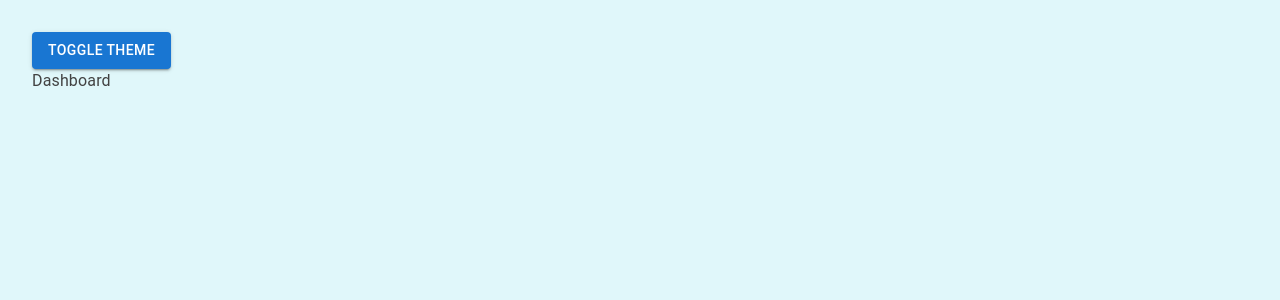
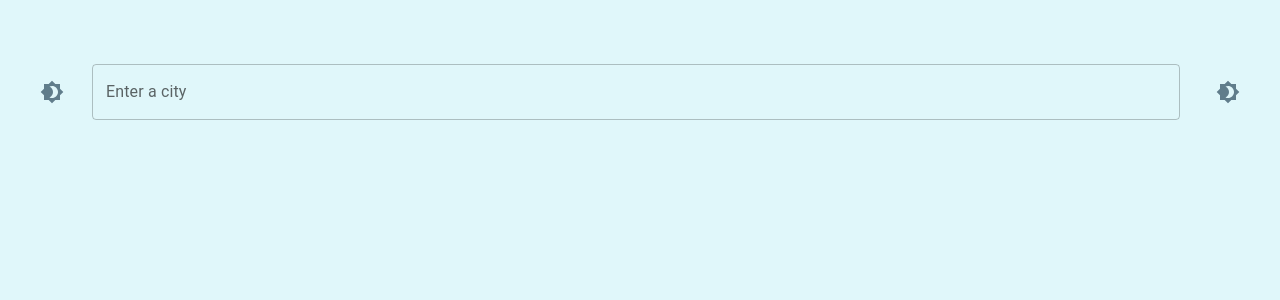
Before and after one commit to binaryarchivist/weather-dashboard, a React (Create React App) app: page / in a window 1280 px wide. Shown: the top 300 px of the page. Built offline with nearby package versions, Linux system fonts and the light colour scheme.

Commit message:
wip: Fetch basic Weather information .

```diff
--- a/src/components/card/Card.tsx
+++ b/src/components/card/Card.tsx
@@ -1,7 +1,8 @@
 import React from 'react';
+import { Box } from '@mui/material';
 
 const Card: React.FC = () => {
-  return <div>Card</div>;
+  return <Box></Box>;
 };
 
 export default Card;
--- a/src/components/search/Search.tsx
+++ b/src/components/search/Search.tsx
@@ -1,7 +1,38 @@
-import React from 'react';
+import React, { useCallback, useState } from 'react';
+import { TextField, Box } from '@mui/material';
+import { ISearchProps } from './Search.types';
 
-const Search: React.FC = () => {
-  return <div>Search</div>;
+const SearchBar: React.FC<ISearchProps> = ({ onSearch }) => {
+  const [city, setCity] = useState<string>('');
+
+  const handleSearch = useCallback(() => {
+    if (city) {
+      onSearch(city);
+    }
+  }, [city, onSearch]);
+
+  const handleKeyPress = useCallback(
+    (event: React.KeyboardEvent) => {
+      if (event.key === 'Enter' && city) {
+        handleSearch();
+      }
+    },
+    [handleSearch, city],
+  );
+
+  return (
+    <Box display="flex" justifyContent="center" my={4}>
+      <TextField
+        label="Enter a city"
+        variant="outlined"
+        value={city}
+        onChange={(e) => setCity(e.target.value)}
+        onKeyPress={handleKeyPress}
+        fullWidth
+        sx={{ width: '100%', mr: 1 }}
+      />
+    </Box>
+  );
 };
 
-export default Search;
+export default SearchBar;
--- /dev/null
+++ b/src/components/search/Search.types.ts
@@ -0,0 +1,3 @@
+export interface ISearchProps {
+  onSearch: (city: string) => void;
+}
--- a/src/components/toggle/Toggle.tsx
+++ b/src/components/toggle/Toggle.tsx
@@ -1,14 +1,25 @@
 import React from 'react';
-import Button from '@mui/material/Button';
+import { IconButton } from '@mui/material';
+import DarkIcon from '@mui/icons-material/Brightness7';
+import LightIcon from '@mui/icons-material/Brightness4';
 import { useAppTheme } from '../../context/theme/ThemeContext';
+import { styled } from '@mui/material/styles';
+
+const StyledIconButton = styled(IconButton)(({ theme }) => ({
+  transition: 'transform 0.3s ease-in-out, color 0.3s ease-in-out',
+  color: theme.palette.mode === 'dark' ? '#ffb74d' : '#607d8b',
+  '&:hover': {
+    transform: 'rotate(180deg)',
+  },
+}));
 
 const ThemeToggle: React.FC = () => {
-  const { toggleTheme } = useAppTheme();
+  const { theme, toggleTheme } = useAppTheme();
 
   return (
-    <Button variant="contained" color="primary" onClick={toggleTheme}>
-      Toggle Theme
-    </Button>
+    <StyledIconButton onClick={toggleTheme} aria-label="Toggle theme" color="default">
+      {theme === 'dark' ? <DarkIcon /> : <LightIcon />}
+    </StyledIconButton>
   );
 };
 
--- a/src/pages/dashboard/Dashboard.tsx
+++ b/src/pages/dashboard/Dashboard.tsx
@@ -1,9 +1,40 @@
-import React from 'react';
+import React, { useCallback, useState } from 'react';
 import { Box, useTheme } from '@mui/material';
+
 import { Toggle } from '../../components/toggle';
+import SearchBar from '../../components/search/Search';
+
+import useAxios from '../../services/hooks/useAxios';
+
+import { IWeatherInformation } from './Dashboard.types';
+import { Endpoint } from '../../utils/constants';
 
 const Dashboard: React.FC = () => {
+  const [weatherInformation, setWeatherInformation] = useState<IWeatherInformation>();
+
   const theme = useTheme();
+  const axios = useAxios();
+
+  const handleOnSearch = useCallback(
+    async (city: string) => {
+      try {
+        const response: IWeatherInformation = await axios.request<IWeatherInformation>({
+          method: 'GET',
+          endpoint: Endpoint.CURRENT_WEATHER,
+          params: {
+            key: process.env.REACT_APP_API_KEY,
+            q: city,
+          },
+        });
+
+        console.log('response: ', response);
+        setWeatherInformation(response);
+      } catch (e) {
+        console.error(e);
+      }
+    },
+    [axios],
+  );
 
   return (
     <Box
@@ -15,8 +46,19 @@ const Dashboard: React.FC = () => {
         p: 4,
       }}
     >
-      <Toggle />
-      <h1>Dashboard</h1>
+      <div className="flex flex-col gap-5">
+        <div className="flex items-center gap-5">
+          <div className="flex-grow-0 flex-shrink">
+            <Toggle />
+          </div>
+          <div className="flex-grow flex-basis-0">
+            <SearchBar onSearch={handleOnSearch} />
+          </div>
+          <div className="flex-grow-0 flex-shrink">
+            <Toggle />
+          </div>
+        </div>
+      </div>
     </Box>
   );
 };
--- /dev/null
+++ b/src/pages/dashboard/Dashboard.types.ts
@@ -0,0 +1,3 @@
+export interface IWeatherInformation {
+  city: string;
+}
--- a/src/services/hooks/AxiosFacade.ts
+++ b/src/services/hooks/AxiosFacade.ts
@@ -1,7 +1,13 @@
 import axios, { AxiosError, AxiosRequestConfig, AxiosResponse } from 'axios';
+import { makePath } from '../../utils/functions';
+
+interface CustomAxiosRequest extends AxiosRequestConfig {
+  endpoint: string;
+}
 
 class AxiosFacade {
   axiosInstance;
+
   constructor(options: AxiosRequestConfig = {}) {
     this.axiosInstance = axios.create(options);
   }
@@ -13,9 +19,13 @@ class AxiosFacade {
     this.axiosInstance.interceptors.response.use(onFulfilled, onRejected);
   }
 
-  request = async <T>(config: AxiosRequestConfig): Promise<T> => {
+  request = async <T>(config: CustomAxiosRequest): Promise<T> => {
     try {
-      const response: AxiosResponse<T> = await this.axiosInstance({ ...config });
+      console.log(makePath('https://', process.env.REACT_APP_BASE_URL, config.endpoint));
+      const response: AxiosResponse<T> = await this.axiosInstance({
+        url: makePath('https://', process.env.REACT_APP_BASE_URL, config.endpoint),
+        ...config,
+      });
       return response?.data;
     } catch (error) {
       throw new Error(error as any);
--- a/src/utils/constants.ts
+++ b/src/utils/constants.ts
@@ -1,4 +1,24 @@
 import { ThemeOptions } from '@mui/material/styles';
+
+export enum Theme {
+  LIGHT = 'light',
+  DARK = 'dark',
+}
+
+export enum ColorPalette {
+  LIGHT_BACKGROUND = '#e0f7fa',
+  DARK_BACKGROUND = '#263238',
+  LIGHT_PAPER = '#ffffff',
+  DARK_PAPER = '#37474f',
+  LIGHT_TEXT_PRIMARY = '#424242',
+  DARK_TEXT_PRIMARY = '#e0e0e0',
+  LIGHT_PRIMARY_MAIN = '#1976d2',
+  DARK_PRIMARY_MAIN = '#90caf9',
+  LIGHT_SECONDARY_MAIN = '#f9a825',
+  DARK_SECONDARY_MAIN = '#ffd95a',
+  LIGHT_ERROR_MAIN = '#d32f2f',
+  DARK_ERROR_MAIN = '#ef5350',
+}
 
 export const getDesignTokens = (mode: Theme): ThemeOptions => ({
   palette: {
@@ -24,22 +44,7 @@ export const getDesignTokens = (mode: Theme): ThemeOptions => ({
   },
 });
 
-export enum Theme {
-  LIGHT = 'light',
-  DARK = 'dark',
+export enum Endpoint {
+  CURRENT_WEATHER = 'current.json',
+  FORECAST = 'forecast.json',
 }
-
-export enum ColorPalette {
-  LIGHT_BACKGROUND = '#e0f7fa',
-  DARK_BACKGROUND = '#263238',
-  LIGHT_PAPER = '#ffffff',
-  DARK_PAPER = '#37474f',
-  LIGHT_TEXT_PRIMARY = '#424242',
-  DARK_TEXT_PRIMARY = '#e0e0e0',
-  LIGHT_PRIMARY_MAIN = '#1976d2',
-  DARK_PRIMARY_MAIN = '#90caf9',
-  LIGHT_SECONDARY_MAIN = '#f9a825',
-  DARK_SECONDARY_MAIN = '#ffd95a',
-  LIGHT_ERROR_MAIN = '#d32f2f',
-  DARK_ERROR_MAIN = '#ef5350',
-}
--- /dev/null
+++ b/src/utils/functions.ts
@@ -0,0 +1,7 @@
+import _ from 'lodash';
+
+export const makePath = (...parts: (string | undefined)[]): string => {
+  return `/${_.filter(parts, (p) => !!p)
+    .map((p) => _.trim(p, '/'))
+    .join('/')}/`.replace(/\/{2,}/g, '/');
+};
```
Also changed, not shown: package.json (+8 -14 lines), 1 other file (tests, documents, lock files or other folders).
